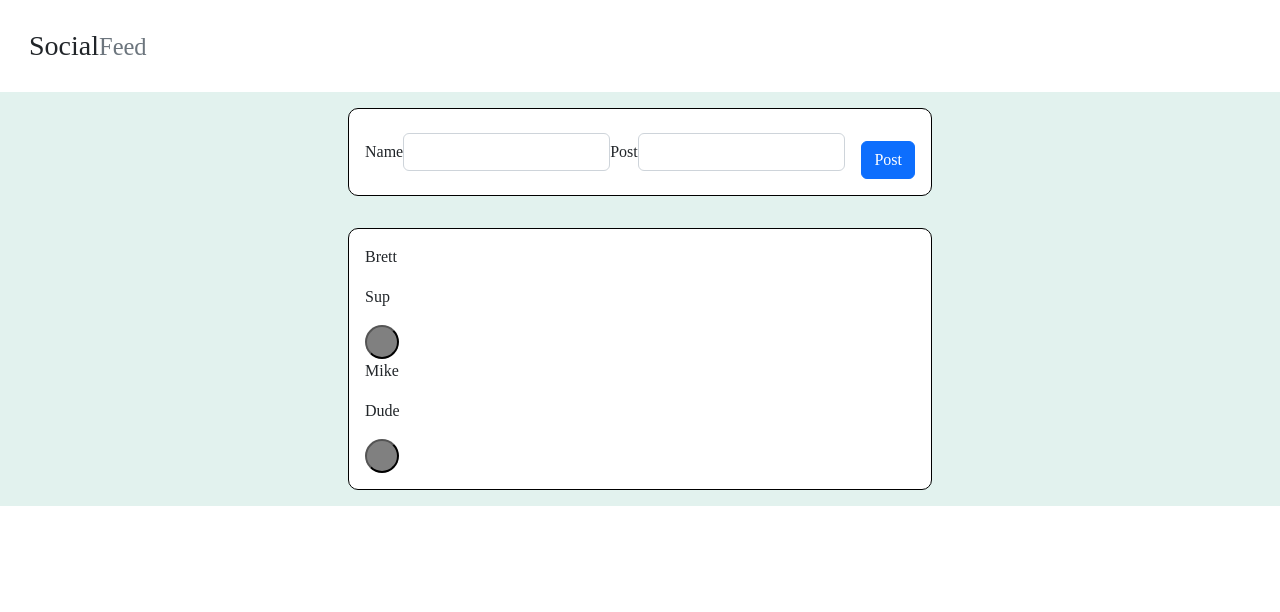
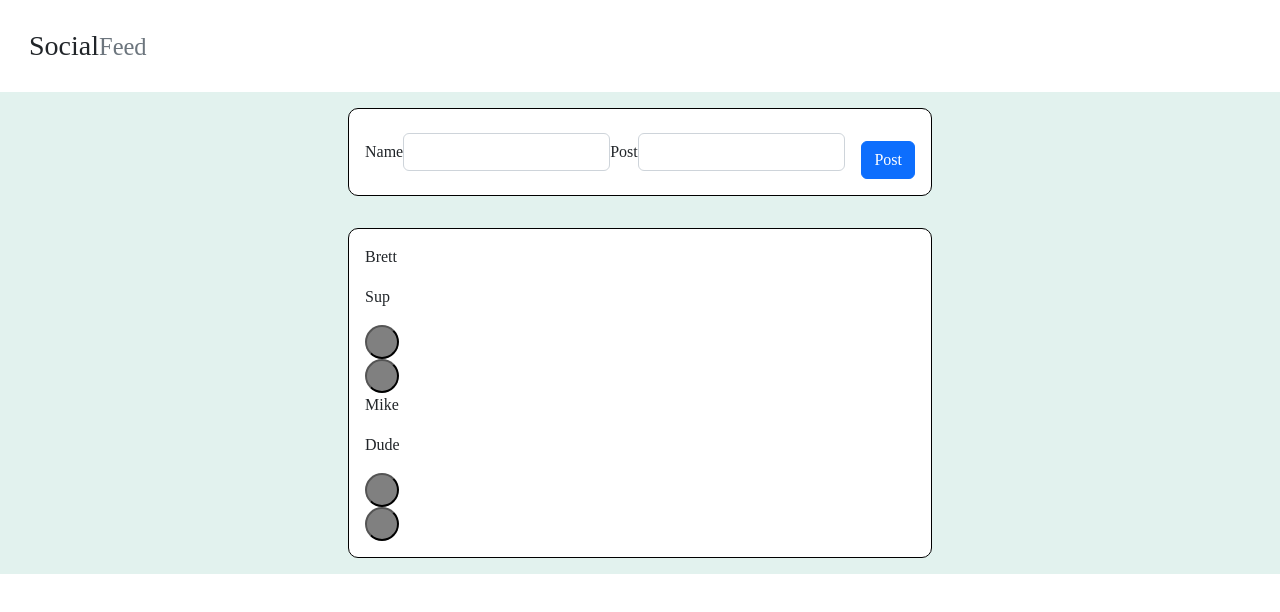
Before and after one commit to brettcantrell88/social_feed_react, a React (Create React App) app: page / in a window 1280 px wide. Shown: the top 612 px of the page. Built offline with nearby package versions, Linux system fonts and the light colour scheme.

Commit message:
Updated like and dislike buttons

```diff
--- a/src/Components/DisplayPosts/DisplayPosts.jsx
+++ b/src/Components/DisplayPosts/DisplayPosts.jsx
@@ -1,5 +1,6 @@
 import "./DisplayPosts.css";
 import LikeButton from "../LikeButton/LikeButton";
+import DisLikeButton from "../LikeButton/DisLikeButton";
 
 
 const DisplayPosts = (props) => {
@@ -11,6 +12,7 @@ const DisplayPosts = (props) => {
             <p>{entry.name}</p>
             <p>{entry.post}</p>
             <LikeButton />
+            <DisLikeButton />
           </div>
         );
       })}
--- /dev/null
+++ b/src/Components/LikeButton/DisLikeButton.css
@@ -0,0 +1,10 @@
+.DisLikeButton {
+    align-items: right;
+    padding: 15px;
+    border-radius: 50%;
+    display: flex;
+  }
+
+.active-dislike {
+    background-color: red;
+  }
--- /dev/null
+++ b/src/Components/LikeButton/DisLikeButton.jsx
@@ -0,0 +1,22 @@
+import React, { useState } from "react";
+import "./DisLikeButton.css"
+
+
+
+const DisLikeButton = (props) => {
+    const [disLikeClass, setDisLike] = useState("inactive");
+
+    function handleLike() {
+      if (disLikeClass === "inactive") {
+        setDisLike("active-dislike");
+      } else {
+        setDisLike("inactive");
+      }
+    };
+    return (
+      <div>
+        <button className={`DisLikeButton ${disLikeClass}`} onClick={handleLike} >{props.message}</button>
+      </div>
+    );
+  };
+  export default DisLikeButton;
```
Also changed, not shown: src/Components/LikeButton/LikeButton.jsx (line endings or trailing spaces).
